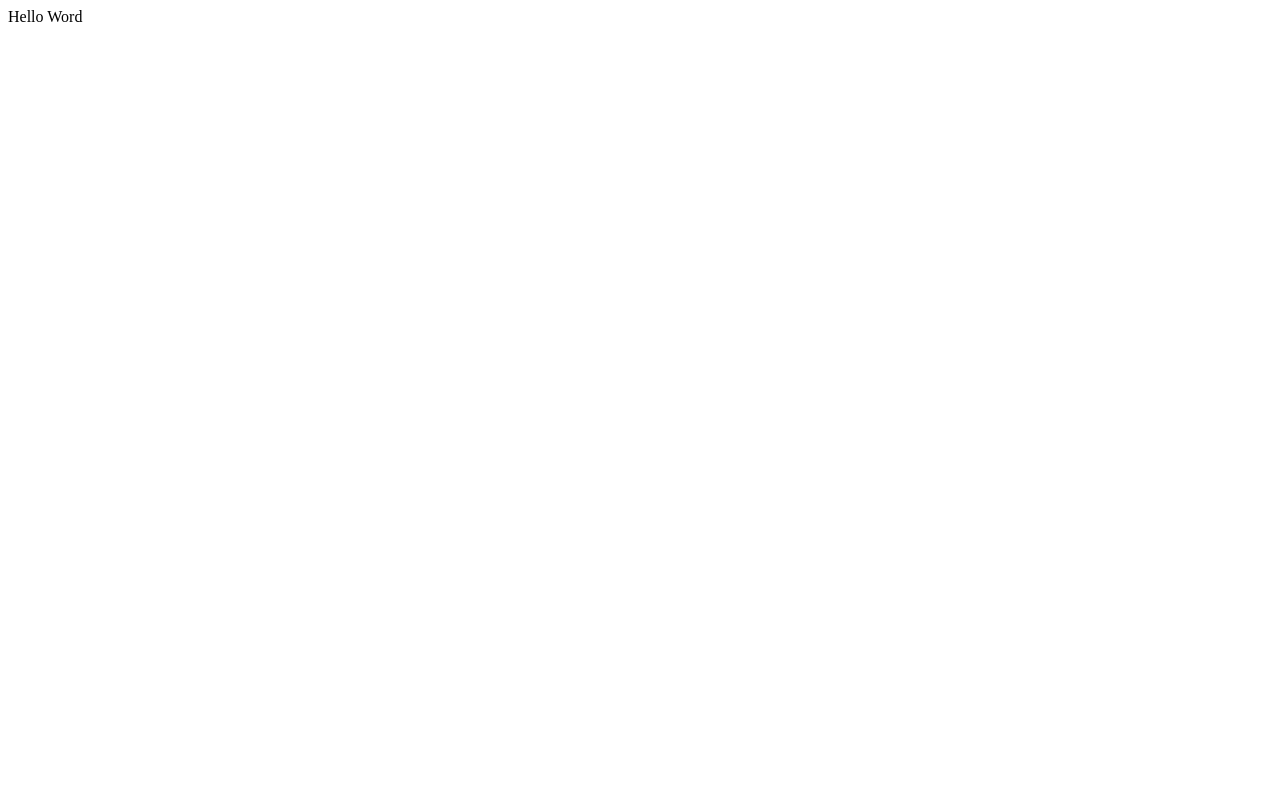
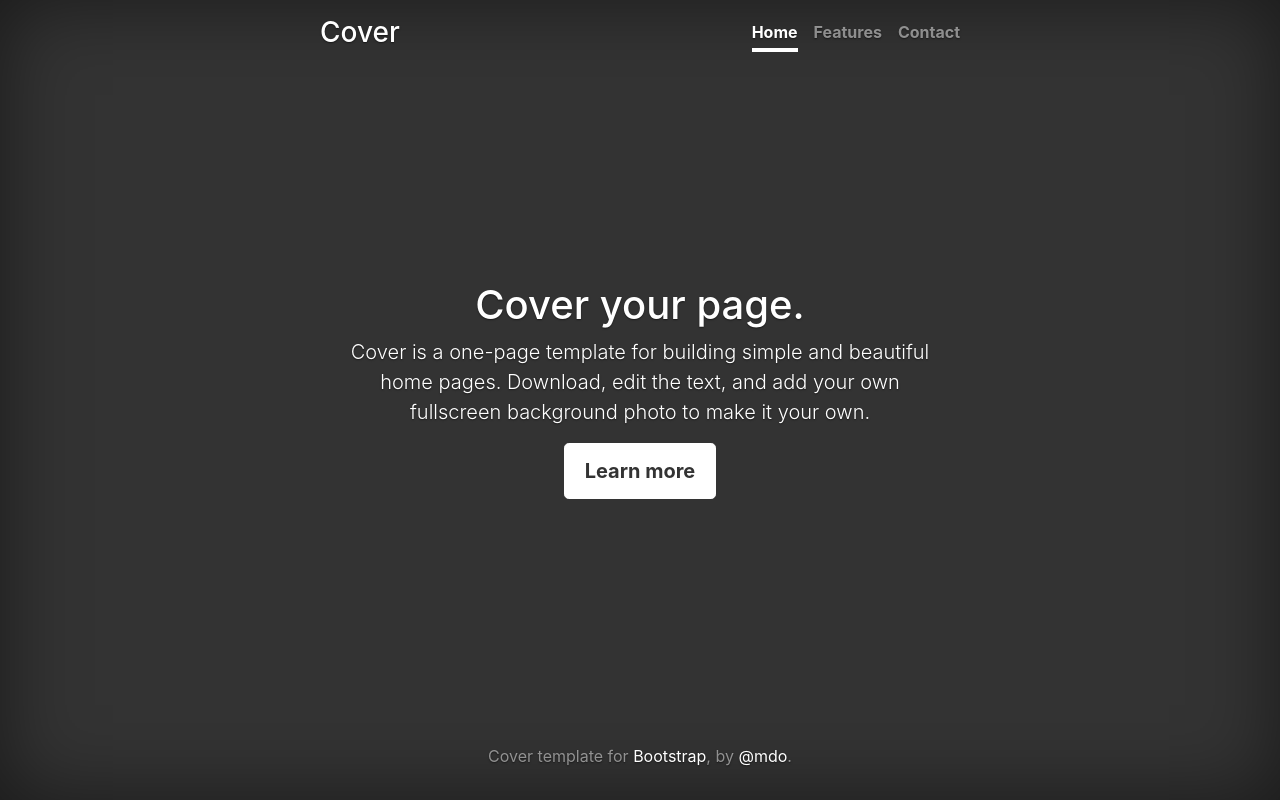
Before and after one commit to bahadirkalay/bahadirkalay.github.io, a plain HTML site: page index.html in a window 1280 px wide. Drawn offline with nearby package versions, Linux system fonts and the light colour scheme.

Commit message:
Initial Commit

```diff
--- /dev/null
+++ b/css/cover.css
@@ -0,0 +1,106 @@
+/*
+ * Globals
+ */
+
+/* Links */
+a,
+a:focus,
+a:hover {
+  color: #fff;
+}
+
+/* Custom default button */
+.btn-secondary,
+.btn-secondary:hover,
+.btn-secondary:focus {
+  color: #333;
+  text-shadow: none; /* Prevent inheritance from `body` */
+  background-color: #fff;
+  border: .05rem solid #fff;
+}
+
+
+/*
+ * Base structure
+ */
+
+html,
+body {
+  height: 100%;
+  background-color: #333;
+}
+
+body {
+  display: -ms-flexbox;
+  display: flex;
+  color: #fff;
+  text-shadow: 0 .05rem .1rem rgba(0, 0, 0, .5);
+  box-shadow: inset 0 0 5rem rgba(0, 0, 0, .5);
+}
+
+.cover-container {
+  max-width: 42em;
+}
+
+
+/*
+ * Header
+ */
+.masthead {
+  margin-bottom: 2rem;
+}
+
+.masthead-brand {
+  margin-bottom: 0;
+}
+
+.nav-masthead .nav-link {
+  padding: .25rem 0;
+  font-weight: 700;
+  color: rgba(255, 255, 255, .5);
+  background-color: transparent;
+  border-bottom: .25rem solid transparent;
+}
+
+.nav-masthead .nav-link:hover,
+.nav-masthead .nav-link:focus {
+  border-bottom-color: rgba(255, 255, 255, .25);
+}
+
+.nav-masthead .nav-link + .nav-link {
+  margin-left: 1rem;
+}
+
+.nav-masthead .active {
+  color: #fff;
+  border-bottom-color: #fff;
+}
+
+@media (min-width: 48em) {
+  .masthead-brand {
+    float: left;
+  }
+  .nav-masthead {
+    float: right;
+  }
+}
+
+
+/*
+ * Cover
+ */
+.cover {
+  padding: 0 1.5rem;
+}
+.cover .btn-lg {
+  padding: .75rem 1.25rem;
+  font-weight: 700;
+}
+
+
+/*
+ * Footer
+ */
+.mastfoot {
+  color: rgba(255, 255, 255, .5);
+}
--- a/index.html
+++ b/index.html
@@ -1 +1,75 @@
-Hello Word
+
+<!doctype html>
+<html lang="en">
+  <head>
+    <meta charset="utf-8">
+    <meta name="viewport" content="width=device-width, initial-scale=1, shrink-to-fit=no">
+    <meta name="description" content="">
+    <meta name="author" content="Mark Otto, Jacob Thornton, and Bootstrap contributors">
+    <meta name="generator" content="Jekyll v3.8.6">
+    <title>Cover Template · Bootstrap</title>
+
+    <link rel="canonical" href="https://getbootstrap.com/docs/4.4/examples/cover/">
+
+    <!-- Bootstrap core CSS -->
+<link href="/docs/4.4/dist/css/bootstrap.min.css" rel="stylesheet" integrity="sha384-Vkoo8x4CGsO3+Hhxv8T/Q5PaXtkKtu6ug5TOeNV6gBiFeWPGFN9MuhOf23Q9Ifjh" crossorigin="anonymous">
+
+    <!-- Favicons -->
+<link rel="apple-touch-icon" href="/docs/4.4/assets/img/favicons/apple-touch-icon.png" sizes="180x180">
+<link rel="icon" href="/docs/4.4/assets/img/favicons/favicon-32x32.png" sizes="32x32" type="image/png">
+<link rel="icon" href="/docs/4.4/assets/img/favicons/favicon-16x16.png" sizes="16x16" type="image/png">
+<link rel="manifest" href="/docs/4.4/assets/img/favicons/manifest.json">
+<link rel="mask-icon" href="/docs/4.4/assets/img/favicons/safari-pinned-tab.svg" color="#563d7c">
+<link rel="icon" href="/docs/4.4/assets/img/favicons/favicon.ico">
+<meta name="msapplication-config" content="/docs/4.4/assets/img/favicons/browserconfig.xml">
+<meta name="theme-color" content="#563d7c">
+
+
+    <style>
+      .bd-placeholder-img {
+        font-size: 1.125rem;
+        text-anchor: middle;
+        -webkit-user-select: none;
+        -moz-user-select: none;
+        -ms-user-select: none;
+        user-select: none;
+      }
+
+      @media (min-width: 768px) {
+        .bd-placeholder-img-lg {
+          font-size: 3.5rem;
+        }
+      }
+    </style>
+    <!-- Custom styles for this template -->
+    <link href="css/cover.css" rel="stylesheet">
+  </head>
+  <body class="text-center">
+    <div class="cover-container d-flex w-100 h-100 p-3 mx-auto flex-column">
+  <header class="masthead mb-auto">
+    <div class="inner">
+      <h3 class="masthead-brand">Cover</h3>
+      <nav class="nav nav-masthead justify-content-center">
+        <a class="nav-link active" href="#">Home</a>
+        <a class="nav-link" href="#">Features</a>
+        <a class="nav-link" href="#">Contact</a>
+      </nav>
+    </div>
+  </header>
+
+  <main role="main" class="inner cover">
+    <h1 class="cover-heading">Cover your page.</h1>
+    <p class="lead">Cover is a one-page template for building simple and beautiful home pages. Download, edit the text, and add your own fullscreen background photo to make it your own.</p>
+    <p class="lead">
+      <a href="#" class="btn btn-lg btn-secondary">Learn more</a>
+    </p>
+  </main>
+
+  <footer class="mastfoot mt-auto">
+    <div class="inner">
+      <p>Cover template for <a href="https://getbootstrap.com/">Bootstrap</a>, by <a href="https://twitter.com/mdo">@mdo</a>.</p>
+    </div>
+  </footer>
+</div>
+</body>
+</html>
```
